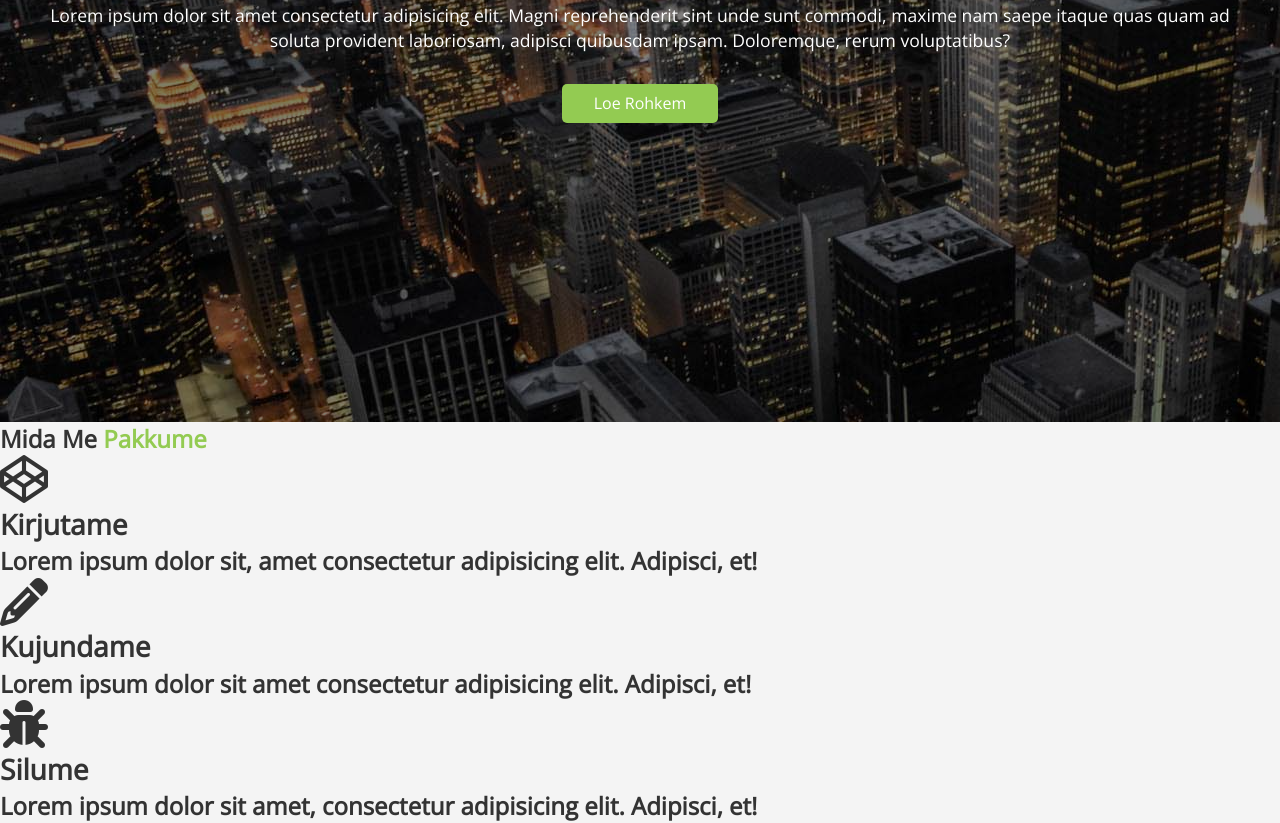
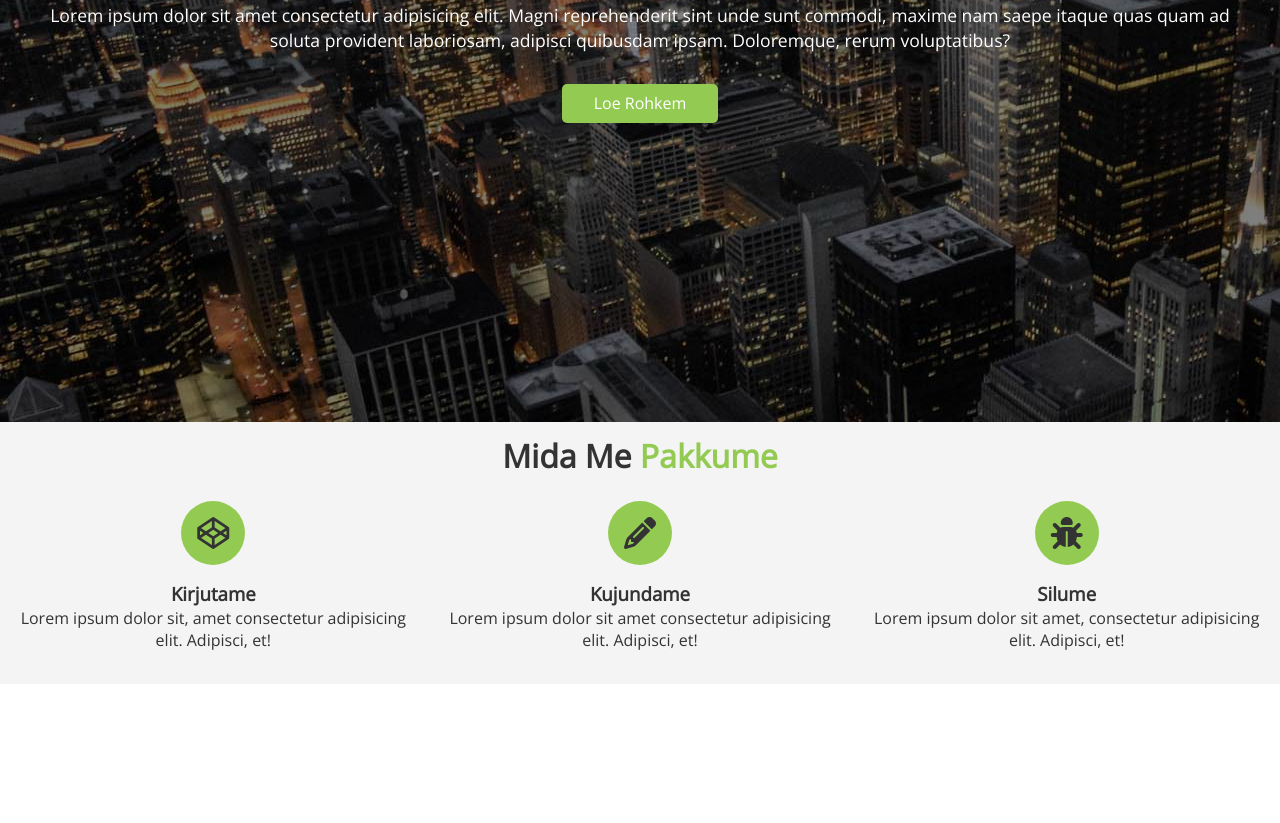
Before and after one commit to kaisaraava/My-new-project, a plain HTML site: page index.html in a window 1280 px wide. Shown: the part 444-1267 px from the top of the page. After the commit the page ends 1128 px from the top, so only its background shows below. Drawn offline with nearby package versions, Linux system fonts and the light colour scheme.

Commit message:
page info making

```diff
--- a/index.html
+++ b/index.html
@@ -34,25 +34,25 @@
   </header>
 
  <!-- #what -->
-  <section id="what" class="bg-light">
+  <section id="what" class="bg-light py-1">
     <div class="container">
-        <h2>Mida Me <span class="text-primary">Pakkume</span><h2>
-            <div>
-                <div>
+        <h2 class="m-heading text-center">Mida Me <span class="text-primary">Pakkume</span></h2>
+            <div class="items">
+                <div class="item text-center p-1">
                     <i class="fab fa-codepen fa-2x p-1"></i>
                     <div>
                         <h3>Kirjutame</h3>
                         <p>Lorem ipsum dolor sit, amet consectetur adipisicing elit. Adipisci, et!</p>
                 </div>
             </div>
-            <div>
+            <div class="item text-center p-1">
                 <i class="fas fa-pencil-alt fa-2x p-1"></i>
                 <div>
                     <h3>Kujundame</h3>
                     <p>Lorem ipsum dolor sit amet consectetur adipisicing elit. Adipisci, et!</p>
                 </div>
             </div>
-            <div>
+            <div class="item text-center p-1">
                 <i class="fas fa-bug fa-2x p-1"></i>
                 <div>
                     <h3>Silume</h3>
--- a/style.css
+++ b/style.css
@@ -15,6 +15,16 @@ a {
 /* text */
 .text-primary {
     color: #93cb52;
+}
+.text-center {
+    text-align: center;
+}
+/* padding */
+.py-1 {
+    padding: 1rem 0;
+}
+.p-1 {
+    padding: 1rem;
 }
 .btn {
     display: inline-block;
@@ -80,7 +90,26 @@ a {
 margin-bottom: 0.75rem;
 line-height: 1.1;
 }
+/* MEDIUM heading */
+.m-heading {
+    font-size: 2rem;
+    margin-bottom: 00.75rem;
+    line-height: 1.1;
+}
 .par {
     font-size: 1.1rem;
     margin-bottom: 2rem;
 }
+
+/* what */
+#what .items {
+    display: flex;
+}
+#what .items .item {
+    flex: 1;
+}
+#what .items .item i {
+    background: #93cb52;
+    border-radius: 50%;
+margin-bottom:1rem;
+}
```
